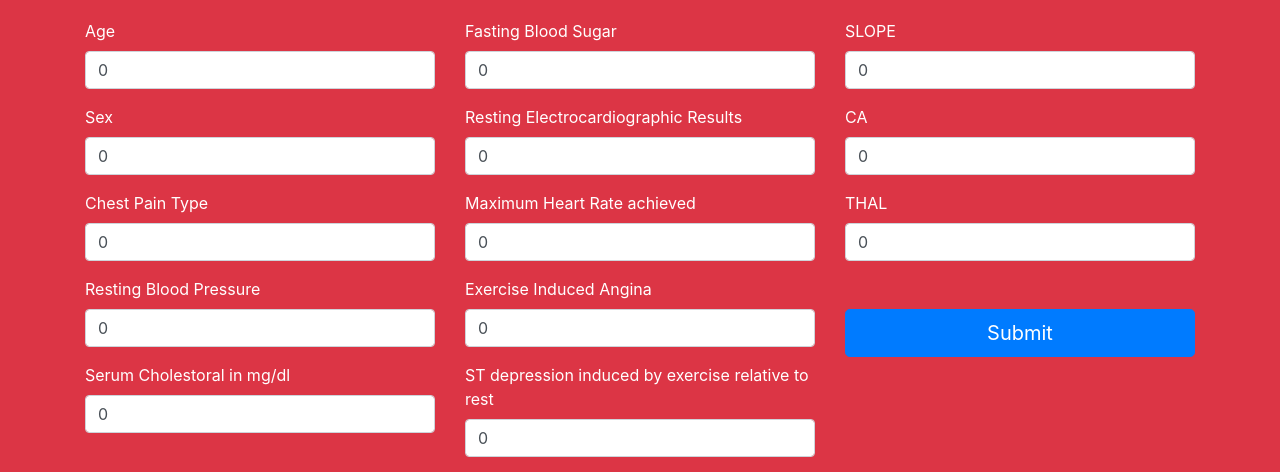
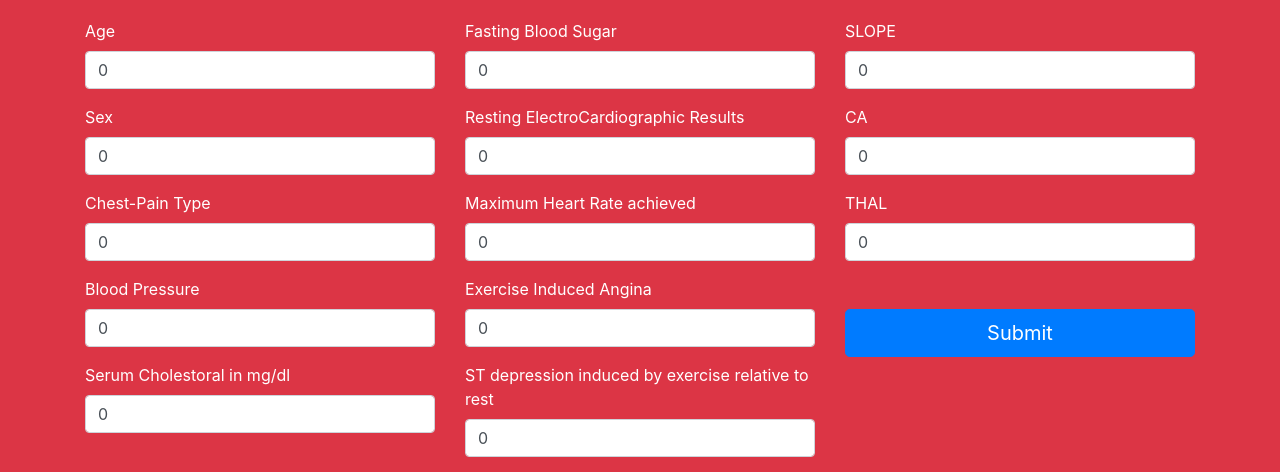
Before and after one commit to iamsiddharthdas/Online-Disease-Detection-and-Prediction-Analysis, a Django app: page /heart in a window 1280 px wide. Shown: the part 174-646 px from the top of the page. Run offline with Django 3.2, Linux system fonts and the light colour scheme; some libraries are stand-ins or nearby versions.

Commit message:
Update heart.html

```diff
--- a/templates/heart.html
+++ b/templates/heart.html
@@ -37,7 +37,7 @@
           />
         </div>
         <div class="form-group">
-          <label for="cp">Chest Pain Type</label>
+          <label for="cp">Chest-Pain Type</label>
           <input
             type="number"
             step=".00001"
@@ -48,7 +48,7 @@
           />
         </div>
         <div class="form-group">
-          <label for="trestbps">Resting Blood Pressure</label>
+          <label for="trestbps">Blood Pressure</label>
           <input
             type="number"
             step=".00001"
@@ -83,7 +83,7 @@
           />
         </div>
         <div class="form-group">
-          <label for="restecg">Resting Electrocardiographic Results</label>
+          <label for="restecg">Resting ElectroCardiographic Results</label>
           <input
             type="number"
             step=".00001"
```
